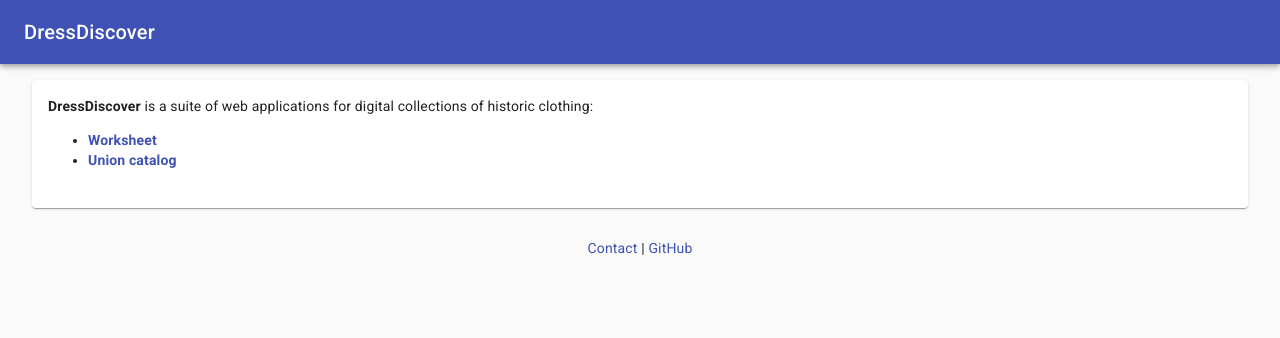
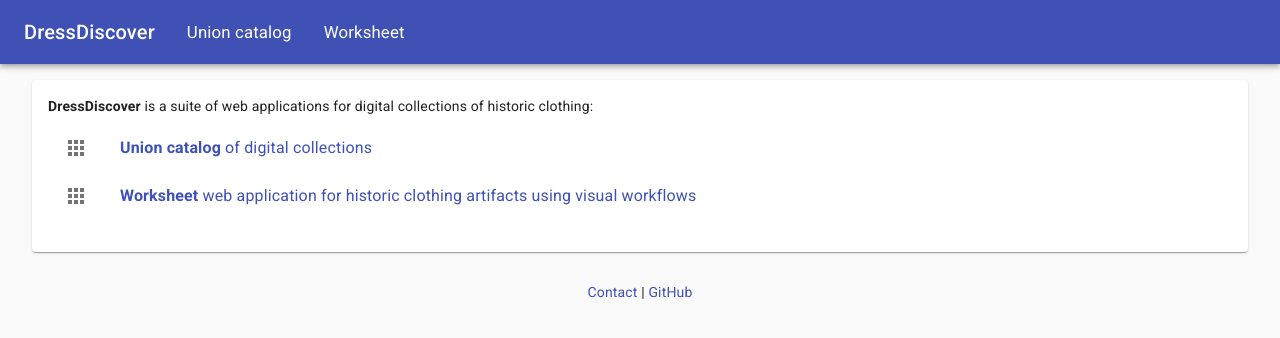
Before and after one commit to dressdiscover/dressdiscover.github.io, a Next.js app: page / in a window 1280 px wide. Shown: the top 338 px of the page. Built offline with nearby package versions, Linux system fonts and the light colour scheme.

Commit message:
finishing out new root page

```diff
--- a/components/Layout.tsx
+++ b/components/Layout.tsx
@@ -10,6 +10,7 @@
   Toolbar,
   Typography,
 } from "@material-ui/core";
+import {Hrefs} from "lib/Hrefs";
 
 const useStyles = makeStyles((theme) => ({
   brand: {
@@ -49,6 +50,12 @@
               <Typography variant="h6" className={classes.brand}>
                 DressDiscover
               </Typography>
+              <Link className={classes.navLink} href={Hrefs.union}>
+                Union catalog
+              </Link>
+              <Link className={classes.navLink} href={Hrefs.worksheet}>
+                Worksheet
+              </Link>
             </Toolbar>
           </AppBar>
         </Grid>
@@ -63,9 +70,9 @@
         <Grid item>
           <footer>
             <p className={classes.footerParagraph}>
-              <Link href="mailto:info@dressdiscover.org">Contact</Link>
+              <Link href={Hrefs.contact}>Contact</Link>
               &nbsp;|&nbsp;
-              <Link href="https://github.com/minorg/dressdiscover">GitHub</Link>
+              <Link href={Hrefs.gitHub}>GitHub</Link>
             </p>
           </footer>
         </Grid>
--- /dev/null
+++ b/lib/Hrefs.ts
@@ -0,0 +1,17 @@
+export class Hrefs {
+  static get contact() {
+    return "mailto:info@dressdiscover.org";
+  }
+
+  static get gitHub() {
+    return "https://github.com/minorg/dressdiscover";
+  }
+
+  static get union() {
+    return "https://union.dressdiscover.org";
+  }
+
+  static get worksheet() {
+    return "https://worksheet.dressdiscover.org";
+  }
+}
--- a/package.json
+++ b/package.json
@@ -4,6 +4,7 @@
   "private": true,
   "dependencies": {
     "@material-ui/core": "^4.11.0",
+    "@material-ui/icons": "^4.9.1",
     "next": "^9.5.2",
     "react": "^16.13.1",
     "react-dom": "^16.13.1"
--- a/pages/index.tsx
+++ b/pages/index.tsx
@@ -1,6 +1,15 @@
 import * as React from "react";
 import {Layout} from "components/Layout";
-import {Grid, Link} from "@material-ui/core";
+import {
+  Grid,
+  Link,
+  List,
+  ListItem,
+  ListItemIcon,
+  ListItemText,
+} from "@material-ui/core";
+import {Hrefs} from "lib/Hrefs";
+import AppsIcon from "@material-ui/icons/Apps";
 
 const IndexPage: React.FunctionComponent = () => (
   <Layout>
@@ -8,18 +17,29 @@
       <Grid item>
         <strong>DressDiscover</strong> is a suite of web applications for
         digital collections of historic clothing:
-        <ul>
-          <li>
-            <Link href="https://worksheet.dressdiscover.org">
-              <strong>Worksheet</strong>
-            </Link>
-          </li>
-          <li>
-            <Link href="https://union.dressdiscover.org">
-              <strong>Union catalog</strong>
-            </Link>
-          </li>
-        </ul>
+        <List>
+          <ListItem>
+            <ListItemIcon>
+              <AppsIcon />
+            </ListItemIcon>
+            <ListItemText>
+              <Link href={Hrefs.union}>
+                <strong>Union catalog</strong> of digital collections
+              </Link>
+            </ListItemText>
+          </ListItem>
+          <ListItem>
+            <ListItemIcon>
+              <AppsIcon />
+            </ListItemIcon>
+            <ListItemText>
+              <Link href={Hrefs.worksheet}>
+                <strong>Worksheet</strong> web application for historic clothing
+                artifacts using visual workflows
+              </Link>
+            </ListItemText>
+          </ListItem>
+        </List>
       </Grid>
     </Grid>
   </Layout>
```
